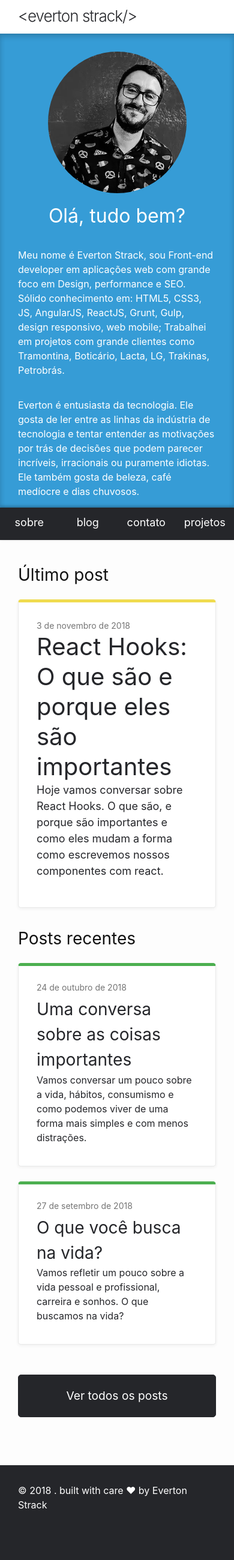
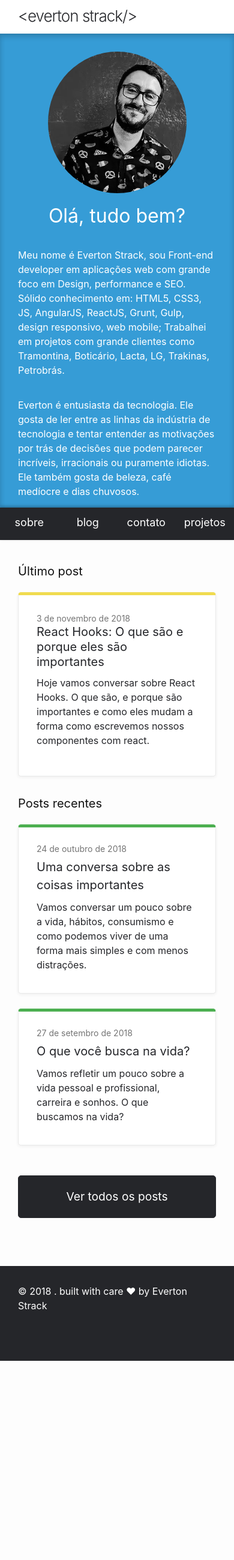
Before and after one commit to evertonstrack/blog.evertonstrack.com.br, a Jekyll site: the page built from index.md, in a window 390 px wide. Shown: the whole page at 60% size. Built offline with Jekyll 4.4.1, drawn with Linux system fonts in a browser that asks for light colours; after the commit the page ends 2268 px from its top, so only the background shows below that.

Commit message:
fix(Card) Fix text size on mobile

```diff
--- a/assets/styles/scss/pages/home.scss
+++ b/assets/styles/scss/pages/home.scss
@@ -253,6 +253,29 @@
 
     h2, h3{
       word-break: break-word;
+      font-size: 20px;
+    }
+
+    .post-item{
+      .post-link{
+        h3{
+          margin-bottom: 10px;
+        }
+      }
+    }
+
+    .last-post{
+      .post-list{
+        .post-link{
+          h3{
+            font-size: 20px;
+            margin-bottom: 10px;
+          }
+          p{
+            font-size: 16px;
+          }
+        }
+      }
     }
   }
 }
```
Also changed, not shown: _includes/styles/home.css.
